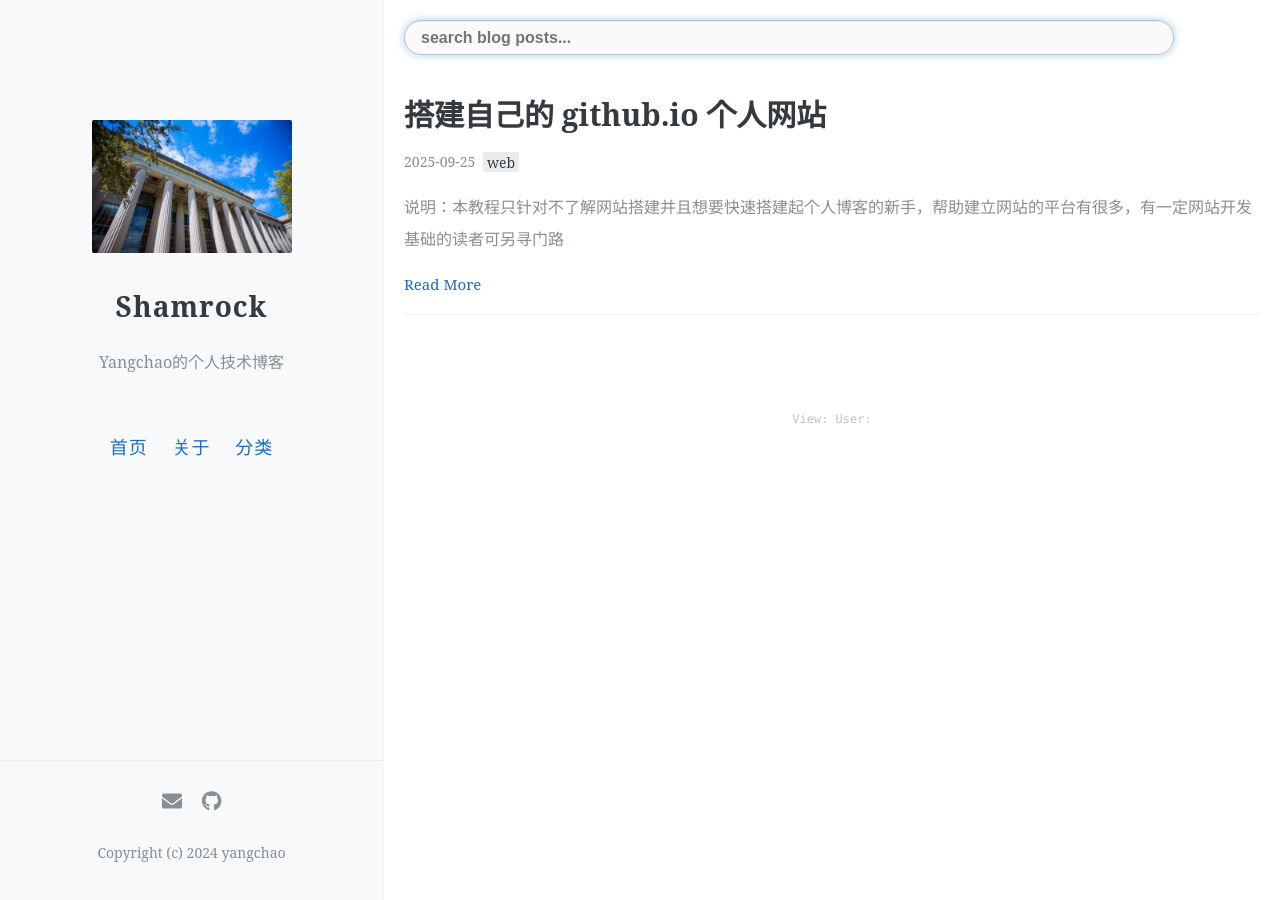
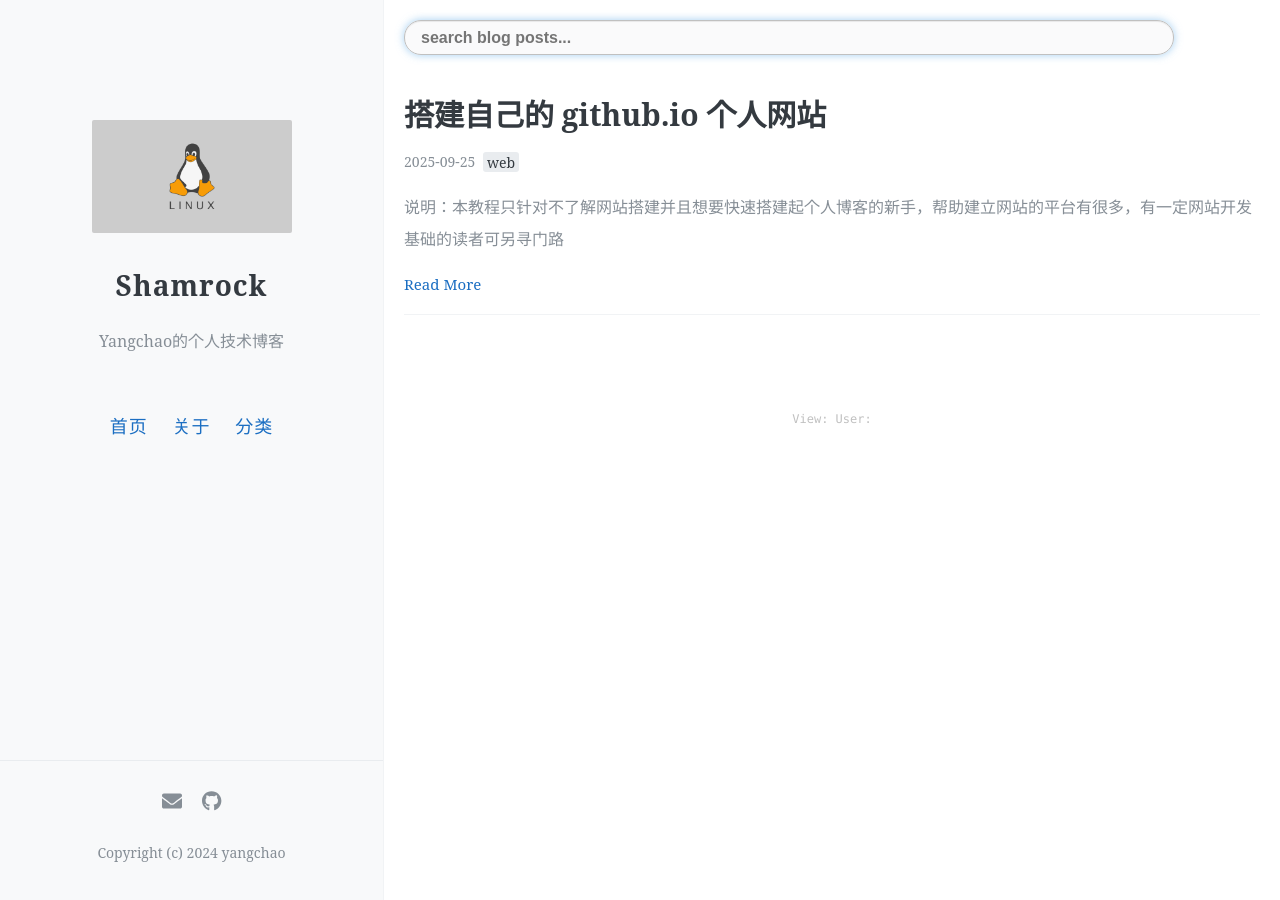
Before and after one commit to yangchao315/yangchao315.github.io, a Jekyll site: the page built from index.html, in a window 1280 px wide. Built offline with Jekyll 4.4.1, drawn with Linux system fonts in a browser that asks for light colours; the list of posts is cut into pages by our own code; comment, search, counter and statistics services are not loaded.

Commit message:
Update _config.yml

```diff
--- a/_config.yml
+++ b/_config.yml
@@ -1,7 +1,7 @@
 name: "Shamrock"
 description: "Yangchao的个人技术博客"
 
-avatar: https://yangchao315.github.io/images/MIT.jpg
+avatar: https://yangchao315.github.io/images/Linux.jpg
 #favicon: https://yangchao315.github.io/images/favicon.ico
 
 navigation:
```
